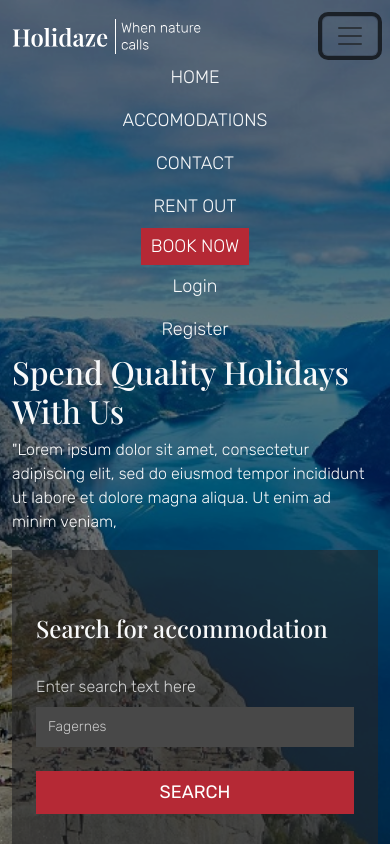
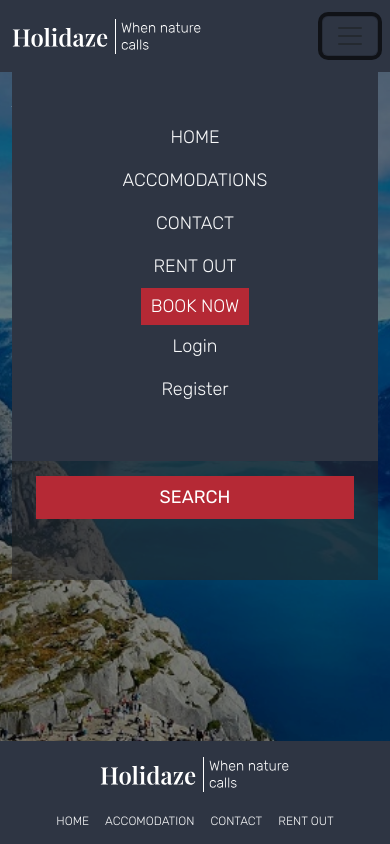
Before and after one commit to teehbee/project-exam-2, a React (Vite) app: page / in a window 390 px wide. Both pictures are taken after a click on the button 350 px from the left and 36 px from the top of the page. Shown: the top 844 px of the page. Built offline with nearby package versions, Linux system fonts and the light colour scheme; a web font is replaced by a local one.

Commit message:
correcting nav

```diff
--- a/src/components/navigation/header.tsx
+++ b/src/components/navigation/header.tsx
@@ -3,10 +3,32 @@ import Navbar from "react-bootstrap/Navbar";
 import { Link } from "react-router-dom";
 import { logoSmall, logoLarge } from "../../assets/logo";
 import profileIcon from "../../assets/icon";
+import { useState, useEffect } from "react";
+import { useLocation } from "react-router-dom";
 
 function Header() {
+  const location = useLocation();
+  const [dropDownOpen, setIsDropDownOpen] = useState(false);
+
+  const isTransparent = location.pathname === "/" || location.pathname === "venues";
+
+  // Makes sure the header is transparent on homepage and venue page only
+
+  useEffect(() => {
+    const handleResize = () => {
+      if (window.innerWidth >= 992) {
+        setIsDropDownOpen(false);
+      }
+    };
+
+    window.addEventListener("resize", handleResize);
+    return () => window.removeEventListener("resize", handleResize);
+  }, []);
+
+  // Dynamically changes the header color to dark when dropdown is open
+
   return (
-    <header className="position-relative">
+    <header className={`position-relative ${isTransparent && !dropDownOpen ? "" : "bg-dark-gray-color"}`}>
       <div className="main-nav container">
         <div className="upper-nav d-none d-md-flex py-2 ps-0 justify-content-between border-bottom-white">
           <ul className="d-md-flex flex-row d-none ps-0">
@@ -31,16 +53,16 @@ function Header() {
             </li>
           </ul>
         </div>
-        <Navbar expand="lg" className="py-3">
+        <Navbar expand="lg" className={`py-3 ${isTransparent && !dropDownOpen ? "" : "bg-dark-gray-color"}`}>
           <Link to="/">
             <picture className="cursor-pointer">
               <source media="(min-width: 992px)" srcSet={logoLarge} />
               <img src={logoSmall} aria-label="main logo" />
             </picture>
           </Link>
-          <Navbar.Toggle aria-controls="basic-navbar-nav" />
+          <Navbar.Toggle aria-controls="basic-navbar-nav" onClick={() => setIsDropDownOpen(!dropDownOpen)} />
           <Navbar.Collapse id="basic-navbar-nav">
-            <Nav className="ms-auto align-items-center">
+            <Nav className="dropdown-active ms-auto align-items-center">
               <Link className="text-light fs-1-125rem fw-light nav-link" to="/">
                 HOME
               </Link>
--- a/src/styles/style.scss
+++ b/src/styles/style.scss
@@ -203,6 +203,16 @@ header {
   }
 }
 
+@media screen and (max-width: 992px) {
+  .dropdown-active {
+    position: absolute;
+    background-color: $dark-gray-color;
+    width: 100%;
+    margin-top: 10px;
+    padding: 50px 0;
+  }
+}
+
 @media screen and (min-width: 992px) {
   .text-start-lg {
     text-align: start;
```
